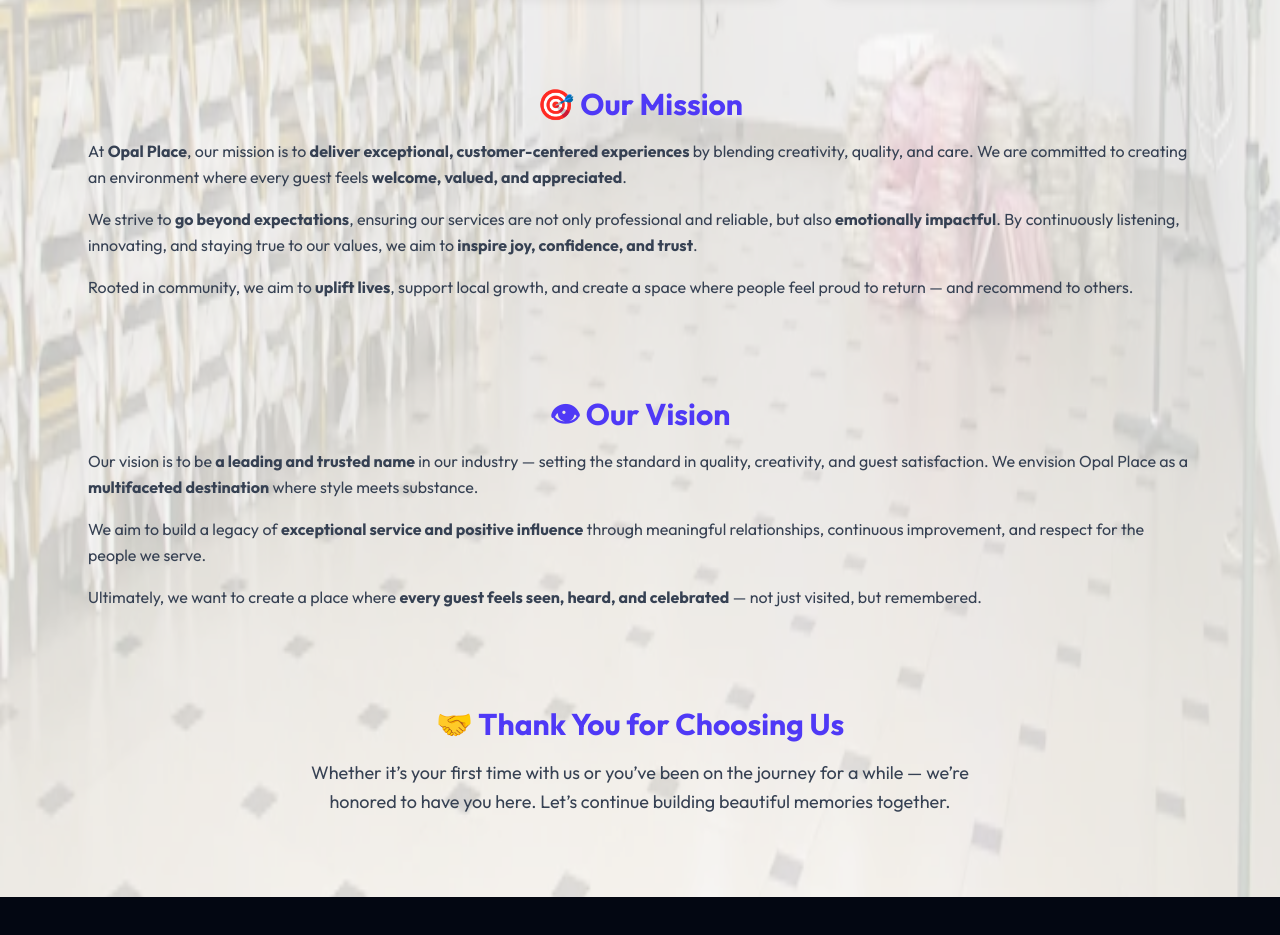
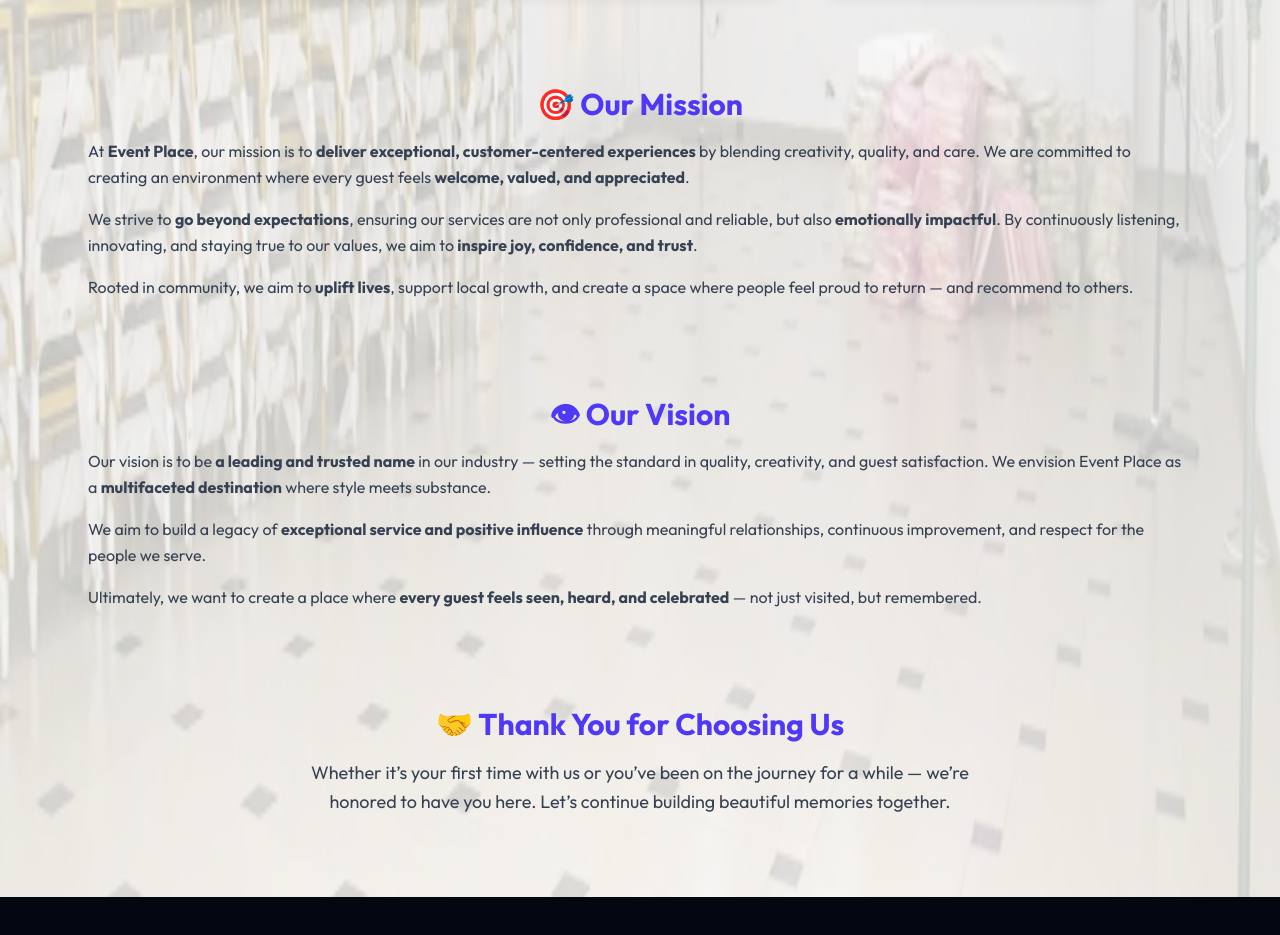
Before and after one commit to GodsfavourJesse/event-place, a React (Vite) app: page /about in a window 1280 px wide. Shown: the part 1275-2210 px from the top of the page. Built offline with nearby package versions, Linux system fonts and the light colour scheme.

Commit message:
Changed some text

```diff
--- a/src/assets/assets.js
+++ b/src/assets/assets.js
@@ -77,22 +77,22 @@
     {
         name: 'Mr. Chinedu Okoye',
         image: assets.ceo,
-        quote: 'We hosted our annual business conference at Opal place and it exceeded all our expectations.',
+        quote: 'We hosted our annual business conference at Event place and it exceeded all our expectations.',
     },
     {
         name: 'David Praise',
         image: assets.staff_1,
-        quote: 'We used Opal Place for our live gospel concert and the experience was phenomenal.',
+        quote: 'We used Event Place for our live gospel concert and the experience was phenomenal.',
     },
     {
         name: 'Linda Ebube',
         image: assets.staff_2,
-        quote: 'My 40th birthday celebration at Opal place was a dream come true.',
+        quote: 'My 40th birthday celebration at Event place was a dream come true.',
     },
     {
         name: 'Chika & Emeka',
         image: assets.couple_6,
-        quote: 'From the moment we stepped in, we knew Opal Place was the right venue.',
+        quote: 'From the moment we stepped in, we knew Event Place was the right venue.',
     },
     {
         name: 'Anita & Kingsley O.',
@@ -102,7 +102,7 @@
     {
         name: 'Mr. & Mrs. Emmanuel N',
         image: assets.couple_5,
-        quote: 'Our wedding at Opal Place was nothing short of a fairytale.'
+        quote: 'Our wedding at Event Place was nothing short of a fairytale.'
     }
 ];
 
@@ -171,7 +171,7 @@
         details: {
             MenuTypes: ['Buffet', 'À la carte'],
             Capacity: 'Up to 1000 guests',
-            Client: 'Opal Launch Party - Dec 2024',
+            Client: 'Event Launch Party - Dec 2024',
         }
     },
     {
@@ -229,7 +229,7 @@
         slug: 'drive-thru',
         galleryImage: assets.drive_thru,
         shortDescription: 'Convenient drive-thru access with a classy touch for seamless entry.',
-        longDescription: `The Drive Thru at Opal Place is more than just an entry point—it's an introduction to elegance. With a paved path, lighting, and shelter, guests arrive in style and comfort. This area is perfect for vehicle processions during weddings, VIP guest arrivals, or luxury car displays. It’s not just functional—it makes a statement and offers an organized and aesthetic approach to your venue entrance.`,
+        longDescription: `The Drive Thru at Event Place is more than just an entry point—it's an introduction to elegance. With a paved path, lighting, and shelter, guests arrive in style and comfort. This area is perfect for vehicle processions during weddings, VIP guest arrivals, or luxury car displays. It’s not just functional—it makes a statement and offers an organized and aesthetic approach to your venue entrance.`,
     },
 ];
 
--- a/src/components/HeroSection.jsx
+++ b/src/components/HeroSection.jsx
@@ -27,7 +27,7 @@
             <div className='absolute md:left-50 md:right-50 flex flex-col items-center justify-center h-full text-white text-center px-4 z-10'>
                 <div data-aos='zoom-in' data-aos-delay='700'>
                     <h1 className='text-4xl md:text-6xl font-bold mb-4 drop-shadow-lg'>
-                        Welcome to Opal Place
+                        Welcome to Event Place
                     </h1>
                 </div>
                 <div data-aos='fade-up' data-aos-delay='1000'>
--- a/src/components/IntroSection.jsx
+++ b/src/components/IntroSection.jsx
@@ -6,13 +6,13 @@
             <div className="max-w-4xl mx-auto text-center">
                 <div data-aos="zoom-in" data-aos-delay="500">
                     <h2 className="text-4xl md:text-5xl font-extrabold text-gray-800 mb-6 relative inline-block">
-                        <span className="relative z-10">Why Choose Opal Place?</span>
+                        <span className="relative z-10">Why Choose Event Place?</span>
                         <span className="absolute left-0 bottom-1 w-full h-2 bg-indigo-200 z-0 rounded-lg"></span>
                     </h2>
                 </div>
                 <div data-aos="fade-up" data-aos-delay="700">
                     <p className="text-lg md:text-xl text-gray-700 leading-relaxed max-w-3xl mx-auto">
-                        At <span className="text-indigo-600 font-semibold">Opal Place</span>, we blend <strong>elegance</strong>, <strong>comfort</strong>, and <strong>modern amenities</strong> to craft experiences that linger in your memory. Whether it's an intimate wedding or a grand corporate gala, our venue adapts beautifully to your unique vision—delivered with style and professionalism.
+                        At <span className="text-indigo-600 font-semibold">Event Place</span>, we blend <strong>elegance</strong>, <strong>comfort</strong>, and <strong>modern amenities</strong> to craft experiences that linger in your memory. Whether it's an intimate wedding or a grand corporate gala, our venue adapts beautifully to your unique vision—delivered with style and professionalism.
                     </p>
                 </div>
             </div>
--- a/src/pages/About.jsx
+++ b/src/pages/About.jsx
@@ -80,7 +80,7 @@
                 <section className="mt-24 space-y-4">
                     <h2 className="text-3xl text-center font-semibold text-indigo-600 mb-4">🎯 Our Mission</h2>
                     <p className="text-gray-700 leading-relaxed">
-                        At <strong>Opal Place</strong>, our mission is to <strong>deliver exceptional, customer-centered experiences</strong> by blending creativity, quality, and care. We are committed to creating an environment where every guest feels <strong>welcome, valued, and appreciated</strong>.
+                        At <strong>Event Place</strong>, our mission is to <strong>deliver exceptional, customer-centered experiences</strong> by blending creativity, quality, and care. We are committed to creating an environment where every guest feels <strong>welcome, valued, and appreciated</strong>.
                     </p>
                     <p className="text-gray-700 leading-relaxed">
                         We strive to <strong>go beyond expectations</strong>, ensuring our services are not only professional and reliable, but also <strong>emotionally impactful</strong>. By continuously listening, innovating, and staying true to our values, we aim to <strong>inspire joy, confidence, and trust</strong>.
@@ -94,7 +94,7 @@
                 <section className="mt-24 space-y-4">
                     <h2 className="text-3xl text-center font-semibold text-indigo-600 mb-4">👁 Our Vision</h2>
                     <p className="text-gray-700 leading-relaxed">
-                        Our vision is to be <strong>a leading and trusted name</strong> in our industry — setting the standard in quality, creativity, and guest satisfaction. We envision Opal Place as a <strong>multifaceted destination</strong> where style meets substance.
+                        Our vision is to be <strong>a leading and trusted name</strong> in our industry — setting the standard in quality, creativity, and guest satisfaction. We envision Event Place as a <strong>multifaceted destination</strong> where style meets substance.
                     </p>
                     <p className="text-gray-700 leading-relaxed">
                         We aim to build a legacy of <strong>exceptional service and positive influence</strong> through meaningful relationships, continuous improvement, and respect for the people we serve.
```
